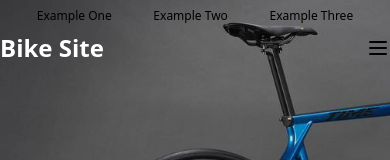
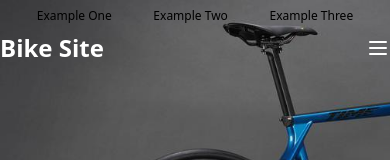
Before and after one commit to mostlyclicks/mostly-component-library, a React (Create React App) app: page / in a window 390 px wide. Shown: the top 160 px of the page. Built offline with nearby package versions, Linux system fonts and the light colour scheme.

Commit message:
get open nav connected

```diff
--- a/src/Layout/Header.js
+++ b/src/Layout/Header.js
@@ -7,11 +7,15 @@ const Header = (props) => {
 
   const links = props.links
 
+  const handleOpenMobileNav = () => {
+    console.log('open the NAV')
+  }
+
   return (
     <header className="container mx-auto flex justify-between">
       <Logo brand="Bike Site" classes="flex"/>
       <MainNav links={links} classes="hidden sm:flex" />
-      <MobileNav classes="flex sm:hidden" />
+      <MobileNav onOpenMobileNav={handleOpenMobileNav} classes="flex sm:hidden" />
     </header>
   )
 }
--- a/src/Navs/MobileNav.js
+++ b/src/Navs/MobileNav.js
@@ -9,11 +9,12 @@ const MobileNav = (props) => {
 
   const openNavHandler = () => {
     console.log('clicked hamburger')
+    // props.onOpenMobileNav
   }
 
   return (
     <nav className="flex sm:hidden">
-      <Hamburger onOpenNav={openNavHandler} />
+      <Hamburger onOpenNav={props.onOpenMobileNav} />
     </nav>
   )
 }
--- a/src/UI/Hamburger.js
+++ b/src/UI/Hamburger.js
@@ -4,7 +4,7 @@ const Hamburger = (props) => {
 
   return (
     <button onClick={props.onOpenNav}>
-      <svg xmlns="http://www.w3.org/2000/svg" className="h-6 w-6" fill="none" viewBox="0 0 24 24" stroke="currentColor">
+      <svg xmlns="http://www.w3.org/2000/svg" className="h-6 w-6" fill="none" viewBox="0 0 24 24" stroke="white">
         <path strokeLinecap="round" strokeLinejoin="round" strokeWidth={2} d="M4 6h16M4 12h16M4 18h16" />
       </svg>
     </button>
```
